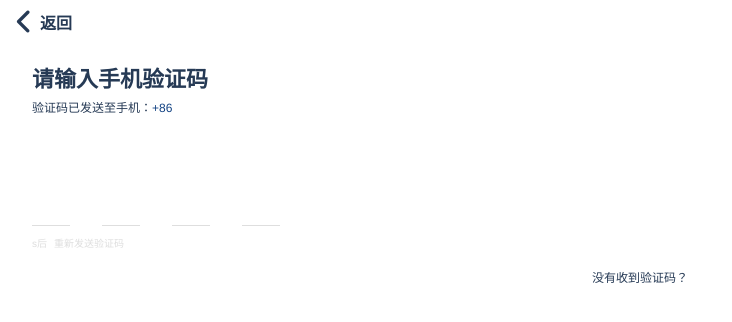
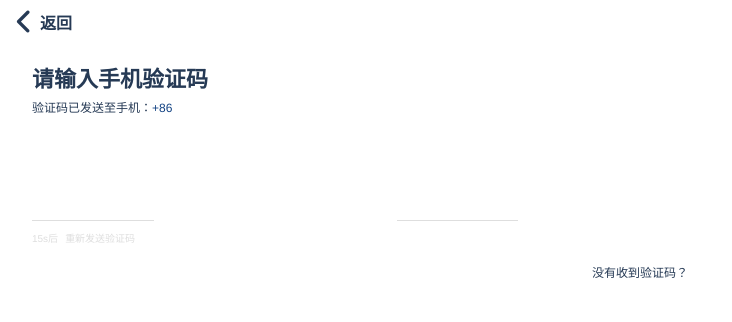
Before and after one commit to bcbnbxy/chejian, a Vue app: page /#/register/code in a window 1280 px wide. Shown: the top 322 px of the page, without its empty margins (0-732 px from the left). Built offline with nearby package versions, Linux system fonts and the light colour scheme.

Commit message:
2018/05/21

```diff
--- a/config/index.js
+++ b/config/index.js
@@ -12,7 +12,7 @@ module.exports = {
     assetsPublicPath: '/',
     proxyTable: {
     	'/customer': {
-	      target: 'http://192.168.31.193:8080',  // 生产环境服务器
+	      target: 'http://m.chehaode.com:8080/shoppingmall',  // 生产环境服务器
 	      changeOrigin: true
     	}
     },
--- a/package.json
+++ b/package.json
@@ -11,6 +11,7 @@
   },
   "dependencies": {
     "element-ui": "^2.3.7",
+    "lodash": "^4.17.10",
     "vue": "^2.5.2",
     "vue-router": "^3.0.1"
   },
--- a/src/api/index.js
+++ b/src/api/index.js
@@ -5,26 +5,6 @@
 var root='/customer'
 // 引用axios
 var axios = require('axios')
-// 自定义判断元素类型JS
-function toType (obj) {
-  return ({}).toString.call(obj).match(/\s([a-zA-Z]+)/)[1].toLowerCase()
-}
-// 参数过滤函数
-//function filterNull (o) {
-//for (var key in o) {
-//  if (o[key] === null) {
-//    delete o[key]
-//  }
-//  if (toType(o[key]) === 'string') {
-//    o[key] = o[key].trim()
-//  } else if (toType(o[key]) === 'object') {
-//    o[key] = filterNull(o[key])
-//  } else if (toType(o[key]) === 'array') {
-//    o[key] = filterNull(o[key])
-//  }
-//}
-//return o
-//}
 /*
   接口处理函数
   这个函数每个项目都是不一样的，我现在调整的是适用于
@@ -35,9 +15,6 @@ function toType (obj) {
   另外，不同的项目的处理方法也是不一致的，这里出错就是简单的alert
 */
 function apiAxios (method, url, params, success, failure) {
-//if (params) {
-//  params = filterNull(params)
-//}
   axios({
     method: method,
     url: url,
@@ -47,18 +24,7 @@ function apiAxios (method, url, params, success, failure) {
     withCredentials: false
   })
   .then(function (res) {
-//  if (res.data.success === true) {
-//    if (success) {
-//	console.log(res.headers)
         success(res.data)
-//    }
-//  } else {
-//    if (failure) {
-//      failure(res.data)
-//    } else {
-//      console.log('error: ' + JSON.stringify(res.data))
-//    }
-//  }
   })
 .catch(function (err) {
     let res = err.response
--- a/src/assets/script/until.js
+++ b/src/assets/script/until.js
@@ -34,7 +34,6 @@ function buildSign (params, key){
 		    names.push(paramName);
 		  }
 		  names.sort();
-//		  console.log('names:' + names);
 		  var str = '';
 		  for(var i = 0; i < names.length; i++){
 		    var name = names[i];
--- a/src/store/common.js
+++ b/src/store/common.js
@@ -1,18 +1,19 @@
+
 export default {
 	state : {
 		uuid:'863064010002246',
-		platform:'android',
-		version:'1.0.0'
+	    platform:'android',
+ 		version:'1.0.0'
 	},
 	mutations: {
 		getversion(state,version){
-			state.userInfo.version=version;
+			state.params.version=version;
 		},
 		getplatform(state,platform){
-			state.userInfo.platform=platform;
+			state.params.platform=platform;
 		},
 		getuuid(state,uuid){
-			state.userInfo.uuid=uuid;
+			state.params.uuid=uuid;
 		}
 	}
 }
--- a/src/store/register.js
+++ b/src/store/register.js
@@ -6,33 +6,43 @@ export default {
 			code:'',
 			password:'',
 			nickname:'',
-			area:{
-				provincesname:'',
-				cityname:''
-			},
-			checkcode:true
-		}
+			provincesname:'',
+			cityname:'',
+			surepassword:''
+		},
+		checkcode:true,
+		codetime:20,
+		getprovince:true
 	},
 	mutations: {
 		getphonenum(state,phonenum){
 			state.userInfo.phonenum=phonenum;
-			console.log(state.userInfo.phonenum)
 		},
 		getcode(state,code){
 			state.userInfo.code=code;
 		},
 		getpassword(state,password){
-			state.userInfo.password=password;
+			state.userInfo.password=password.password;
+			state.userInfo.surepassword=password.surepassword;
 		},
 		getnickname(state,nickname){
 			state.userInfo.nickname=nickname;
 		},
 		getarea(state,area){
-			state.userInfo.area.provincesname=area.provincesname;
-			state.userInfo.area.cityname=area.cityname;
+			state.userInfo.provincesname=area.provincesname;
+			state.userInfo.cityname=area.cityname;
 		},
 		setcheckcode(state){
-			state.userInfo.checkcode=!state.userInfo.checkcode;
+			state.checkcode=!state.checkcode;
+		},
+		setcodetime(state){
+			state.codetime --;
+			if(state.codetime==-1){
+				state.codetime=20;
+			}
+		},
+		setGetprovince(state){
+			state.getprovince=!state.getprovince;
 		}
 	}
 }
--- a/src/view/register/code.vue
+++ b/src/view/register/code.vue
@@ -3,13 +3,19 @@
 	<div class="code-wrap">
 		<h3>请输入手机验证码</h3>
 		<p>验证码已发送至手机：<span>+{{$store.state.register.userInfo.areaCodes}}  {{$store.state.register.userInfo.phonenum}}</span></p>
-		<div class="input-group">
-			<input type="text"/>
-			<input type="text"/>
-			<input type="text"/>
-			<input type="text"/>
+		<div class="security-code-wrap">
+			 <label for="code" style="width:100%;">
+				  <ul class="security-code-container">
+					  <li class="field-wrap" v-for="(item, index) in number" :key="index">
+					      {{value[index]}}
+					  </li>
+				  </ul>
+			 </label>
+		     <input ref="input" class="input-code" @keyup="handleInput($event)" v-model="value"
+		   id="code" name="code" type="tel" :maxlength="number"
+		   autocorrect="off" autocomplete="off" autocapitalize="off">
 		 </div>
-		<div class="djs"><span>{{miao}}s后</span>重新发送验证码</div>
+		<div class="djs"><span>{{$store.state.register.codetime}}s后</span>重新发送验证码</div>
 		<div class="no-code">没有收到验证码？</div>
 	</div>
 </div>
@@ -20,46 +26,60 @@ import RegLoginHead from'../../components/regsiter_login/reg_login_head'
 import {buildSign} from '../../assets/script/until.js'
 import qs from 'qs'
 export default{
+	props: {
+	    number: {
+		   type: Number,
+		   default: 4
+		},
+		placeholder: {
+		   type: String,
+		   default: ''
+		}
+    },
 	data(){
 		return {
-			miao:'',
-			timer:null
+			timer:null,
+			value: ''
 		}
 	},
 	created () {
-		console.log(this.$store.state.register.userInfo.checkcode);
-		if(this.$store.state.register.userInfo.checkcode){
-			this.getidentifyingcode();
+		if(this.$store.state.register.checkcode){
+			this.codedjs();
 		}
 	},
 	components:{RegLoginHead},
 	methods:{
-		getidentifyingcode:function() {
-			let parm={__uuid__:this.$store.state.common.uuid,__platform__:this.$store.state.common.platform,__timestamp__:new Date().getTime(),__version__:this.$store.state.common.version,action:'sendCheckCode4Register',areacode:this.$store.state.register.userInfo.areaCodes,mobileno:this.$store.state.register.userInfo.phonenum};
-			parm.__sign__=buildSign(parm,this.$store.state.common.uuid);
-//			this.$api.post('/Execute.do', qs.stringify(parm), r => {
-//				if(r.errorCode=='0'){
-//					if(r.data.checkRegister){
-//					    var self = this;
-//					    self.$store.commit('setcheckcode');
-//					    self.data.miao=60;
-//			            self.$data.timer=setInterval(getTotelNumber,1000)
-//			            function getTotelNumber() {
-//					       	self.$data.miao --;
-//				            if(self.$data.miao===0){
-//				          	   clearInterval(self.$data.timer);
-//				          	   self.$store.commit('setcheckcode');
-//				          	   self.$router.replace('/register/setpassword')
-//					        }
-//				        }
-//					}
-//				}else{
-//					this.$message({
-//			          message: r.errorMessage,
-//			          type: 'error'
-//			        });
-//				}
-//			})
+		codedjs:function() {
+	    	var self = this;
+	    	this.sendcode();
+		    self.$store.commit('setcheckcode');
+	        self.$data.timer=setInterval(getTotelNumber,1000)
+	        function getTotelNumber() {
+		       	self.$store.commit('setcodetime');
+	            if(self.$store.state.register.codetime==0){
+	          	   clearInterval(self.$data.timer);
+	          	   self.$store.commit('setcheckcode');
+		        }
+	        }
+		},
+		sendcode:function(){
+//			let parm={__uuid__:this.$store.state.common.uuid,__platform__:this.$store.state.common.platform,__timestamp__:new Date().getTime(),__version__:this.$store.state.common.version,action:'sendCheckCode4Register',areacode:this.$store.state.register.userInfo.areaCodes,mobileno:this.$store.state.register.userInfo.phonenum};
+//			parm.__sign__=buildSign(parm,this.$store.state.common.uuid);
+//          this.$api.post('/Execute.do', qs.stringify(parm), r => {});
+		},
+		hideKeyboard() {
+		  // 输入完成隐藏键盘
+		  document.activeElement.blur() // ios隐藏键盘
+		  this.$refs.input.blur() // android隐藏键盘
+		  this.$store.commit('getcode',this.value)
+		  var that=this;
+		  setTimeout(function(){that.$router.push('/register/choosecity')},2000)
+		},
+		handleInput(e) {
+		  this.$refs.input.value = this.value
+		  if (this.value.length >= this.number) {
+		   this.hideKeyboard()
+		  }
 		}
 	}
 }
@@ -88,20 +108,45 @@ export default{
 .code-wrap>p>span{
 	color:#114182;
 }
-	.input-group{
+ .security-code-wrap{
 	height:27px;
 	display:flex;
 	display:-webkit-flex;
-		margin-top:85px;
+	margin-top:80px;
+	position: relative;
+	overflow: hidden;
 }
-	.input-group>input{
+.security-code-container {
+    margin: 0;
+    padding: 0;
+    display: flex;
+    justify-content: space-between;
+    width:100%;
     height:27px;
-		line-height:27px;
-		color:#263a555;
-		font-size:16px;
-		width:38px;
-		margin-right:32px;
+ }
+.security-code-container .field-wrap {
+	  list-style: none;
+	  display: block;
+	  width: 10%;
+	  height: 27px;
+	  line-height: 27px;
+	  font-size: 16px;
 	  border-bottom:1px solid #dedede;
+	  color: #263a55;
+	  text-align: center;
+ }
+.security-code-container  .field-wrap .char-field {
+  		font-style: normal;
+}
+.input-code {
+ position: absolute;
+ left: -9999px;
+ top: -99999px;
+ width: 0;
+ height: 0;
+ opacity: 0;
+ overflow: visible;
+ z-index: -1;
  }
 .djs{
 	height:10px;
--- a/src/view/register/register.vue
+++ b/src/view/register/register.vue
@@ -6,13 +6,13 @@
 			<div class="register-form">
 				<p>手机号码</p>
 				<div class="phonenum">
-				  <el-input placeholder="请输入手机号" v-model="newUsername" class="input-with-select" @blur="checkRegister" ref="newUsername">
+				  <el-input placeholder="请输入手机号" v-model="newUsername" class="input-with-select" ref="newUsername" autofocus>
 				    <el-select v-model="select" slot="prepend" placeholder="区号" style="width:72px;padding:0;">
 				      <el-option label="86" value="1"></el-option>
 				    </el-select>
 				  </el-input>
 				</div>
-				<el-button type="info"  style="margin:17px 0 20px 0;" :disabled="isdisabled" @click="gocode">下一步</el-button>
+				<el-button type="info"  style="margin:17px 0 20px 0;" :disabled="isdisabled" @click="gosetpassword">下一步</el-button>
 				<div class="userAgreement">点击“下一步”即代表您同意《车间服务协议》</div>
 			</div>
 			<div class="thirdparty">
@@ -36,7 +36,11 @@
 import RegLoginHead from'../../components/regsiter_login/reg_login_head'
 import {buildSign,regExs} from '../../assets/script/until.js'
 import qs from 'qs'
+let lodash = require('lodash')
 export default{
+	created(){
+		 this.debouncedCheckUsername = lodash.debounce(this.checkUsername, 1000)
+	},
 	data(){
 		return {
 			newUsername:'',
@@ -48,21 +52,17 @@ export default{
 	},
 	components:{RegLoginHead},
 	methods:{
-		/****检查手机号是否注册****/
-		checkRegister:function(){
-			if(this.$data.newUsername==""){
+		checkUsername:function(){
+			if(this.$data.newUsername.trim()<1){
 				this.$message({
 		          message: '账号不能为空!',
 		          type: 'error'
-		        });
-		        this.$refs.newUsername.$el.children[1].focus();
+		       });
 			}else if(!regExs.mobile.test(this.$data.newUsername)){
 				this.$message({
 		          message: '手机号格式不正确!',
 		          type: 'error'
-		        });
-		        this.$refs.newUsername.$el.children[1].focus();
-		        this.newUsername='';
+		       });
 			}else{
 				let parm={__uuid__:this.$store.state.common.uuid,__platform__:this.$store.state.common.platform,__timestamp__:new Date().getTime(),__version__:this.$store.state.common.version,action:'checkRegister',areacode:this.$store.state.register.userInfo.areaCodes,mobileno:this.$data.newUsername};
 				parm.__sign__=buildSign(parm,this.$store.state.common.uuid)
@@ -79,15 +79,20 @@ export default{
 				     	}
 				     }else{
 				     	this.$message({
-					          message: r.errorMessage,
-					          type: 'error'
-					        });
+				          message: r.errorMessage,
+				          type: 'error'
+				        });
 				     }
 			    })
 			}
 		},
-		gocode:function(){
-			this.$router.push('/register/code')
+		gosetpassword:function(){
+			this.$router.push('/register/setpassword')
+		}
+	},
+	watch:{
+		'newUsername':function(){
+			this.debouncedCheckUsername()
 		}
 	}
 }
```
Also changed, not shown: src/view/register/choosecity.vue (+18 -11 lines), src/view/register/setpassword.vue (+53 -18 lines), 1 other file (tests, documents, lock files or other folders). Lines whose indentation alone changed are shown as unchanged.
